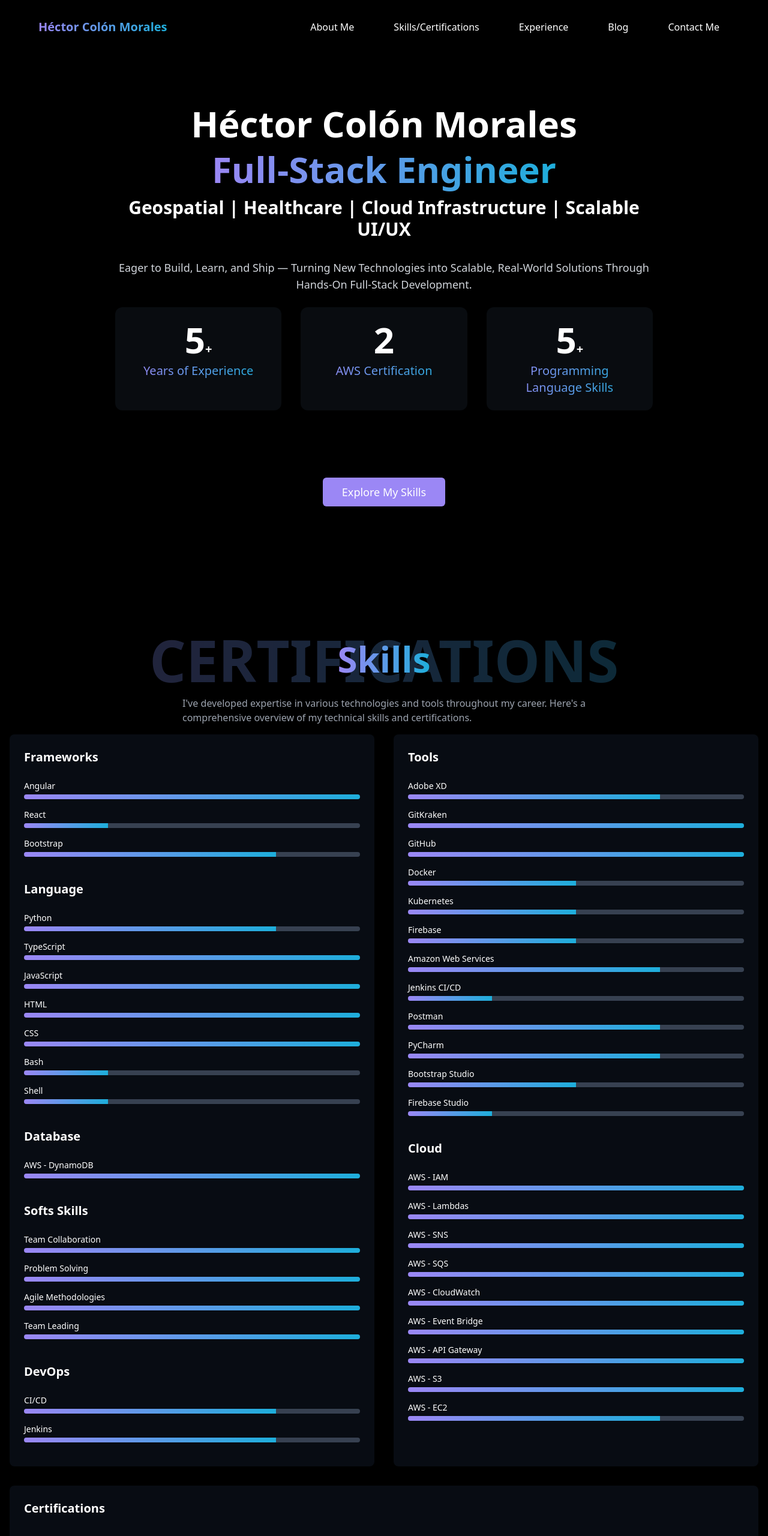
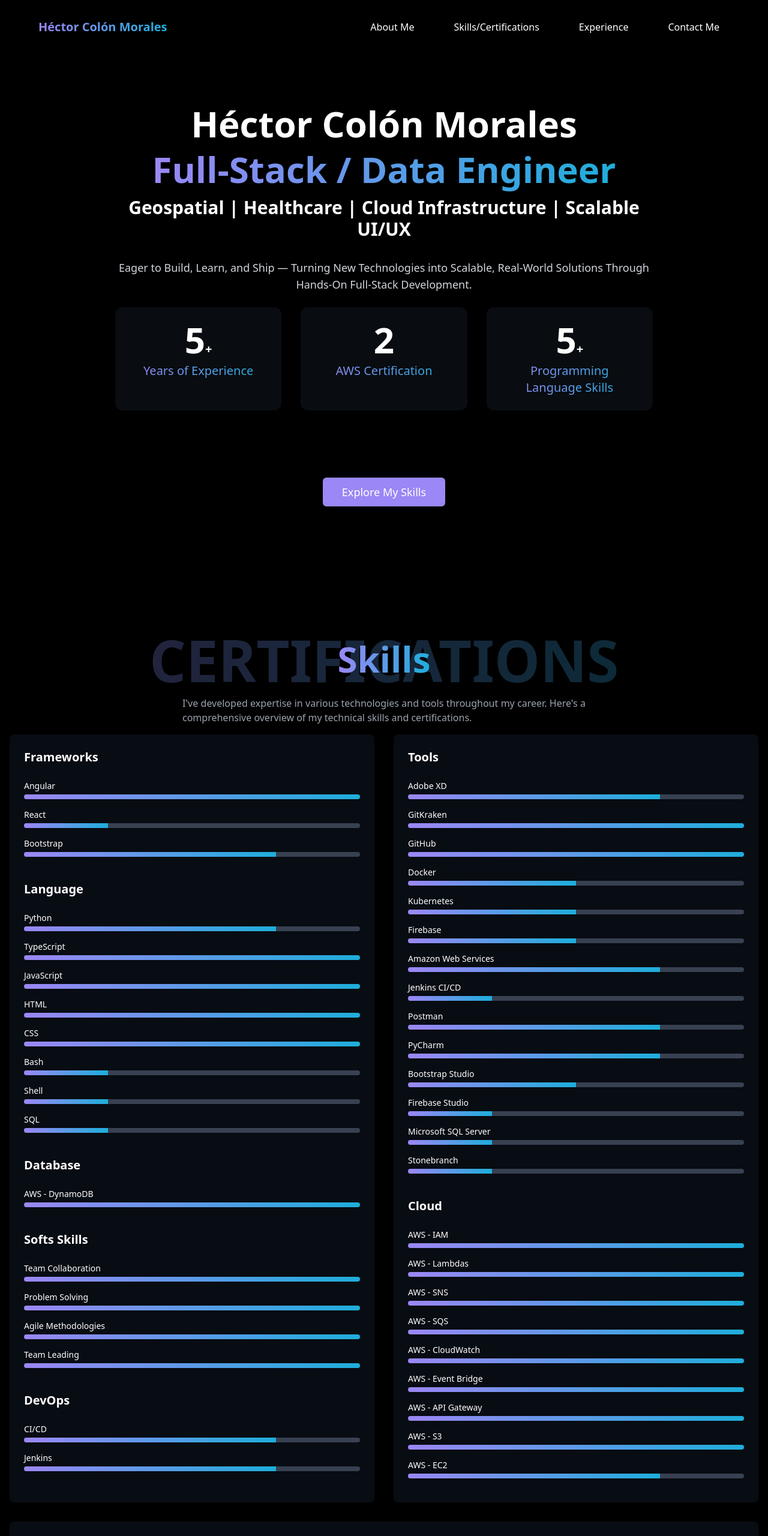
Before and after one commit to HectorColon/portfolio-design-journey, a React (Vite) app: page / in a window 1280 px wide. Shown: the top 2560 px of the page at 60% size. Built offline with nearby package versions, Linux system fonts and the light colour scheme.

Commit message:
improvements-and-actualizations

```diff
--- a/src/components/layout/Footer.tsx
+++ b/src/components/layout/Footer.tsx
@@ -1,3 +1,4 @@
+import { professionalTitle } from "@/constants/title";
 
 const Footer = () => {
   return (
@@ -8,7 +9,7 @@ const Footer = () => {
             <p className="text-gray-400 text-md">
               © {new Date().getFullYear()} Héctor Colón Morales &nbsp;|&nbsp;&nbsp;
             </p>
-            <p className="text-gradient">Full Stack Engineer</p>
+            <p className="text-gradient">{professionalTitle}</p>
           </div>
           <div className="mt-4 md:mt-0 flex">
             <p className="text-gray-400 text-md">
--- a/src/components/layout/Navbar.tsx
+++ b/src/components/layout/Navbar.tsx
@@ -23,7 +23,7 @@ const Navbar = () => {
     { text: "About Me", href: "about" },
     { text: "Skills/Certifications", href: "skills" },
     { text: "Experience", href: "experience" },
-    { text: "Blog", href: "/blog" },
+    // { text: "Blog", href: "/blog" },
     { text: "Contact Me", href: "contact" },
   ];
 
--- a/src/components/sections/AboutMe.tsx
+++ b/src/components/sections/AboutMe.tsx
@@ -1,5 +1,6 @@
 import { useEffect, useState } from "react";
 import { Button } from "../ui/button";
+import { professionalTitle } from "@/constants/title";
 
 interface AboutMeProps {
   scrollToDiv: any
@@ -53,7 +54,7 @@ const AboutMe = ({scrollToDiv}:AboutMeProps) => {
       <div className="flex flex-col items-center justify-center max-w-4xl mx-auto">
         <div className={`pt-4 w-full transition-all duration-1000 ${isVisible ? 'opacity-100' : 'opacity-0 translate-y-10'}`}>
           <h1 className="text-white text-center mb-4">  Héctor Colón Morales  </h1>
-          <h1 className="text-white text-center mb-4"> <span className="text-gradient">Full-Stack Engineer</span>  </h1>
+          <h1 className="text-white text-center mb-4"> <span className="text-gradient">{professionalTitle}</span>  </h1>
           <h3 className="text-white text-center mb-4">Geospatial | Healthcare | Cloud Infrastructure | Scalable UI/UX</h3>
           <div className="text-gray-300 space-y-6 mt-8 text-lg text-center">
             <p>Eager to Build, Learn, and Ship — Turning New Technologies into Scalable, Real-World Solutions Through Hands-On Full-Stack Development.</p>
--- a/src/components/sections/ContactMe.tsx
+++ b/src/components/sections/ContactMe.tsx
@@ -102,14 +102,15 @@ const ContactMe = ({
                         <h4 className="text-white font-medium">Resume</h4>
                     </div>
                     <div className="flex flex-col items-center">
+                        <p className="text-gradient">Updated Resume Coming Soon!</p>
                         {/* <img width={500} src="src/items/HECTOR_COLON_MORALES_PREVIEW.jpg" alt="Resume Preview" /> */}
-                        <embed src="src/items/HECTOR_COLON_MORALES_.pdf" width="500" height="625"></embed>
+                        {/* <embed src="src/items/HECTOR_COLON_MORALES_.pdf" width="500" height="625"></embed>
                         <div className="mt-8 text-center">
                             <Button onClick={onButtonClick} className="bg-portfolio-primary hover:bg-portfolio-secondary text-white text-lg px-8 py-6 transition-all duration-300 hover:ring-2 hover:ring-portfolio-primary hover:ring-offset-2 hover:ring-offset-black"
                                 style={isMobile ? buttonStyle : {}}>
                                 <Download size="24" /> <p>Download Resume (PDF)</p>
                             </Button>
-                        </div>
+                        </div> */}
                     </div>
                 </div>
                 {/* <div className="lg:col-span-4 bg-gray-900 bg-opacity-50 p-6 rounded-lg backdrop-blur-sm">
--- a/src/constants/skills.tsx
+++ b/src/constants/skills.tsx
@@ -15,7 +15,8 @@ export const skills = [{
         { name: 'HTML', percentage: 100 },
         { name: 'CSS', percentage: 100 },
         { name: 'Bash', percentage: 25 },
-        { name: 'Shell', percentage: 25 }
+        { name: 'Shell', percentage: 25 },
+        { name: 'SQL', percentage: 25 }
     ]
 }, {
     category: "Tools",
@@ -31,12 +32,15 @@ export const skills = [{
         { name: 'Postman', percentage: 75 },
         { name: 'PyCharm', percentage: 75 },
         { name: 'Bootstrap Studio', percentage: 50 },
-        { name: 'Firebase Studio', percentage: 25 }
+        { name: 'Firebase Studio', percentage: 25 },
+        { name: 'Microsoft SQL Server', percentage: 25 },
+        { name: 'Stonebranch', percentage: 25 }
     ]
 },
 {
     category: "Database",
-    items: [{ name: 'AWS - DynamoDB', percentage: 100 }
+    items: [
+        { name: 'AWS - DynamoDB', percentage: 100 },
     ]
 },
 {
--- /dev/null
+++ b/src/constants/title.tsx
@@ -0,0 +1 @@
+export const professionalTitle = "Full-Stack / Data Engineer"
--- a/src/constants/work_experience.tsx
+++ b/src/constants/work_experience.tsx
@@ -1,14 +1,21 @@
 export const workExperience = [
+     {
+        title: "Associate Data Engineer",
+        company: "Abarca Health Technology",
+        period: "Dec 2023 - Ago 2025",
+        type: "work",
+        description: "Developed and maintained automated data workflows using Python and Stonebranch, optimizing data processing and reducing manual intervention across multiple systems. Managed and monitored SSIS jobs and SQL Server processes to ensure reliable and efficient ETL operations. Designed and implemented SQL queries and stored procedures to support reporting, analytics, and operational needs. Collaborated with cross-functional teams to manage and validate PBM data, including benefits, patient information, and prior authorizations, ensuring accuracy and compliance with healthcare standards. Proactively identified performance bottlenecks and implemented process improvements for greater scalability and data integrity."
+    },
     {
         title: "Software Developer II",
-        company: "Maxar",
-        period: "Dec 2023 - Present",
+        company: "Vantor",
+        period: "Dec 2023 - Ago 2025",
         type: "work",
         description: "Led code reviews, design sessions, and team meetings to foster a collaborative, high-performing development environment. Partnered with cross-functional teams to resolve complex technical issues and ensure application reliability. Conducted rigorous testing and debugging for timely, high-quality project delivery. Monitored system performance bi-weekly, identifying improvements and mitigating risks. Oversaw junior developers through mentorship, pair programming, and code guidance. Also monitored and supported ETL workflows, ensuring data accuracy and optimal processing efficiency."
     },
     {
         title: "Software Developer I",
-        company: "Maxar",
+        company: "Vantor",
         period: "Dec 2022 - Dec 2023",
         type: "work",
         description: "Developed and integrated RESTful APIs to enhance system communication and application performance. Supported CI/CD workflows to ensure code quality and reliable deployments. Implemented a serverless AWS Lambda architecture to efficiently process over 44,000 data entries via ETL."
```
